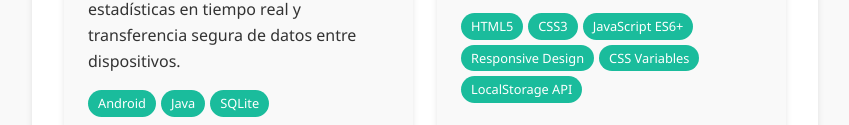
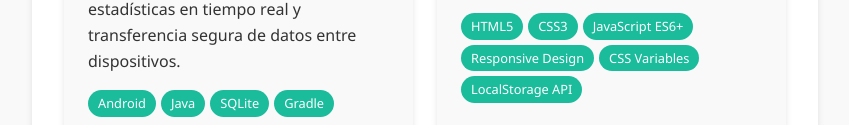
Before and after one commit to Christianrvdv/christianrvdv, a plain HTML site: page index.html in a window 1280 px wide. Shown: the part 3727-3852 px from the top of the page, without its empty margins (422-1271 px from the left). Drawn offline with Linux system fonts and the light colour scheme.

Commit message:
docs: Agregar Gradle a las tecnologías del proyecto Sistema Móvil BANCEC

```diff
--- a/index.html
+++ b/index.html
@@ -299,6 +299,7 @@
                                 <span class="tech-tag">Android</span>
                                 <span class="tech-tag">Java</span>
                                 <span class="tech-tag">SQLite</span>
+                                <span class="tech-tag">Gradle</span>
                             </div>
                             <div class="project-links">
                                 <a href="#"><i class="fas fa-tools"></i><span data-i18n="projects.demo">Demo en desarrollo</span></a>
```
